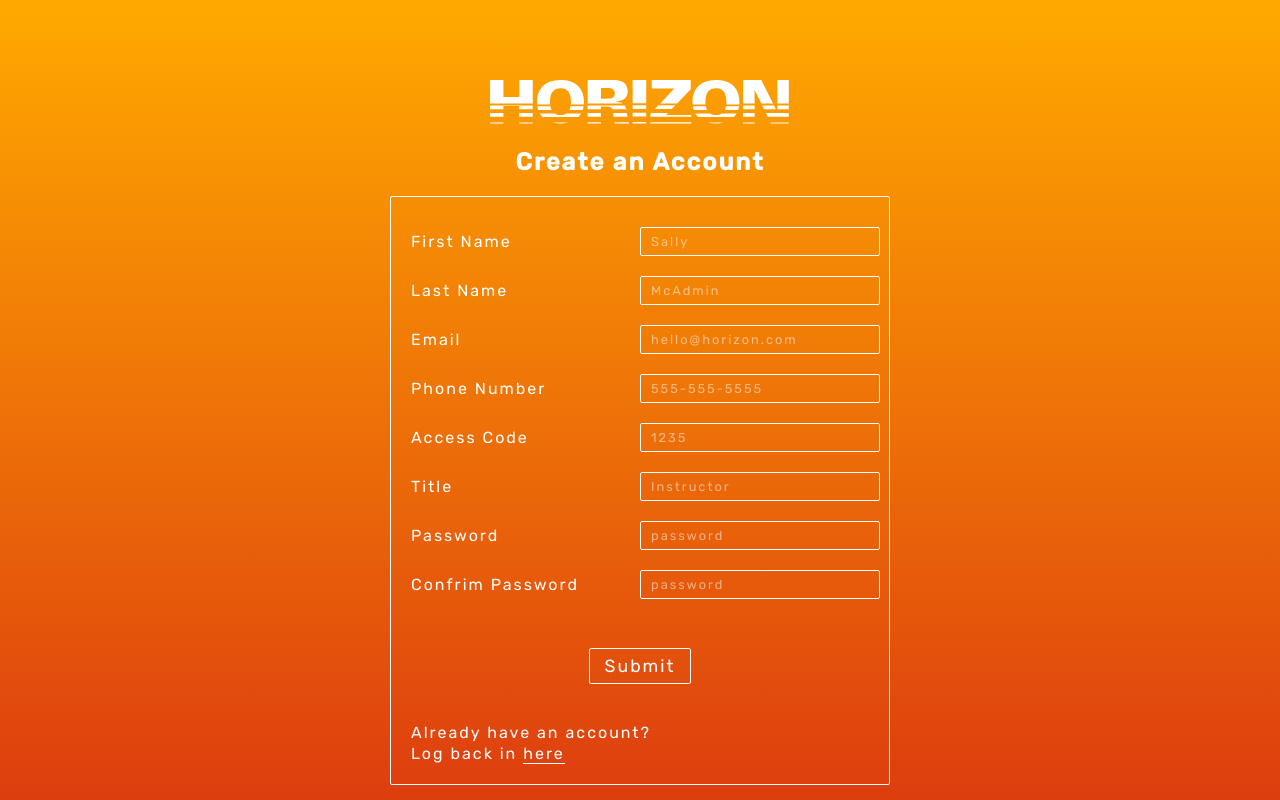
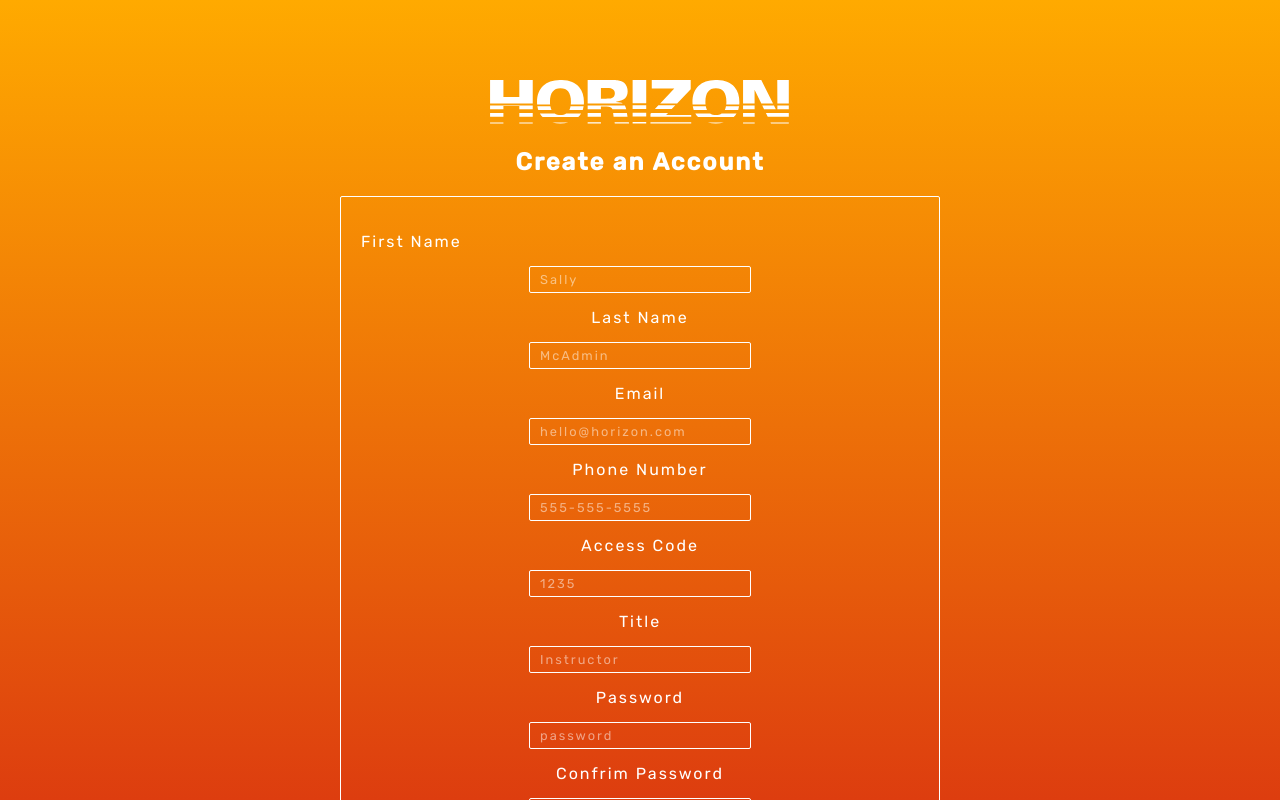
Before and after one commit to MacLure/project-horizon-react, a React (Create React App) app: page /signup in a window 1280 px wide. Built offline with nearby package versions, Linux system fonts and the light colour scheme; a web font is replaced by a local one.

Commit message:
moved items on login page

```diff
--- a/src/Common.css
+++ b/src/Common.css
@@ -172,10 +172,13 @@ li > a:hover {
 
 .loginForm {
   text-align: left;
-  margin: 0 50px;
+  margin: 0 auto;
   padding: 20px;
   background-color: inherit;
-  grid-template-columns: 1fr 1fr;
+  display: flex;
+  flex-direction: column;
+  justify-content: flex-start;
+  flex-wrap: wrap;
   border-radius: 2px;
   border: 1px solid white;
 }
@@ -186,13 +189,14 @@ li > a:hover {
   color: white;
   text-align: left;
   background-color: transparent;
+  margin: 0 auto;
 }
 
 .loginInput {
-  width: 95%;
+  width: 200px;
   font-size: 0.8em;
   border: 1px solid white;
-  margin: 10px 0;
+  margin: 0 auto;
   border-radius: 2px;
   padding: 5px 10px;
   background-color: transparent;
@@ -226,7 +230,6 @@ li > a:hover {
   transition: background-color 0.4s, color 0.4s;
   color: #FC6404;
   background-color: #fff;
-
 }
 
 .notice {
```
